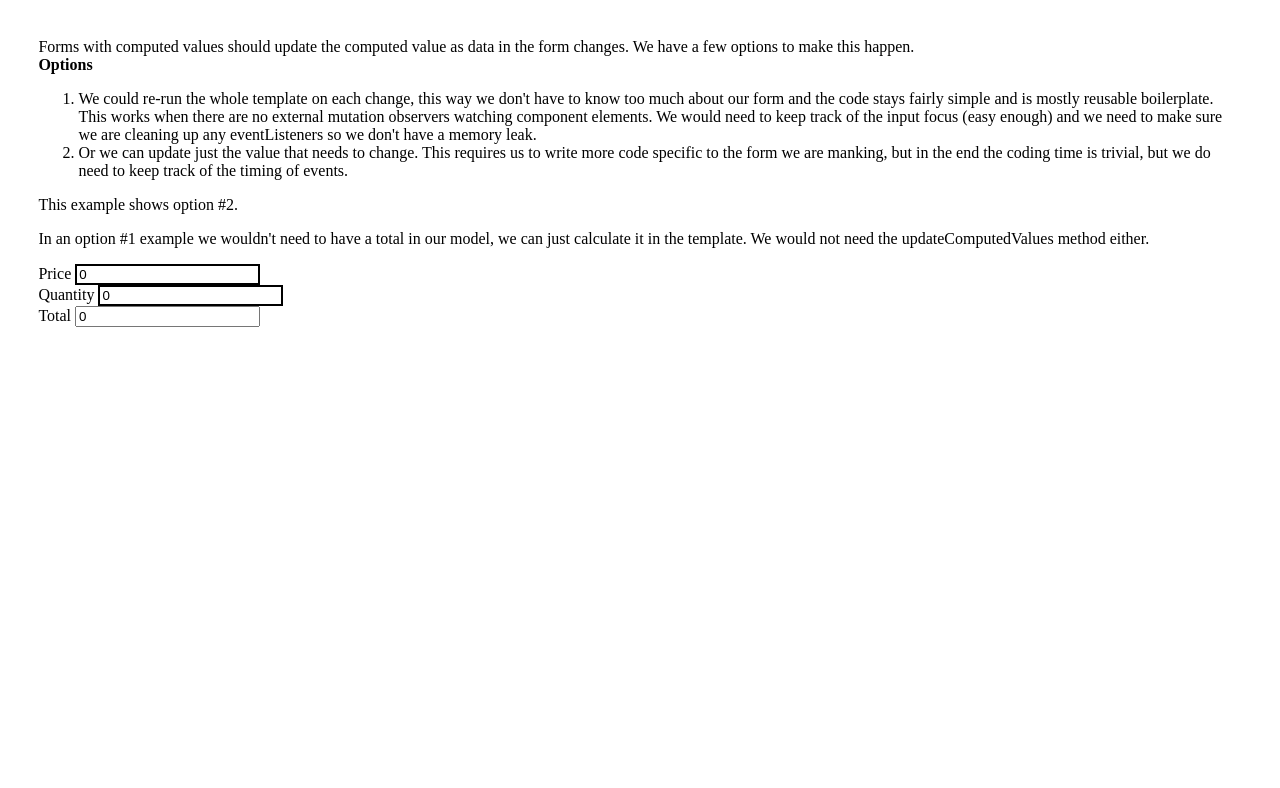
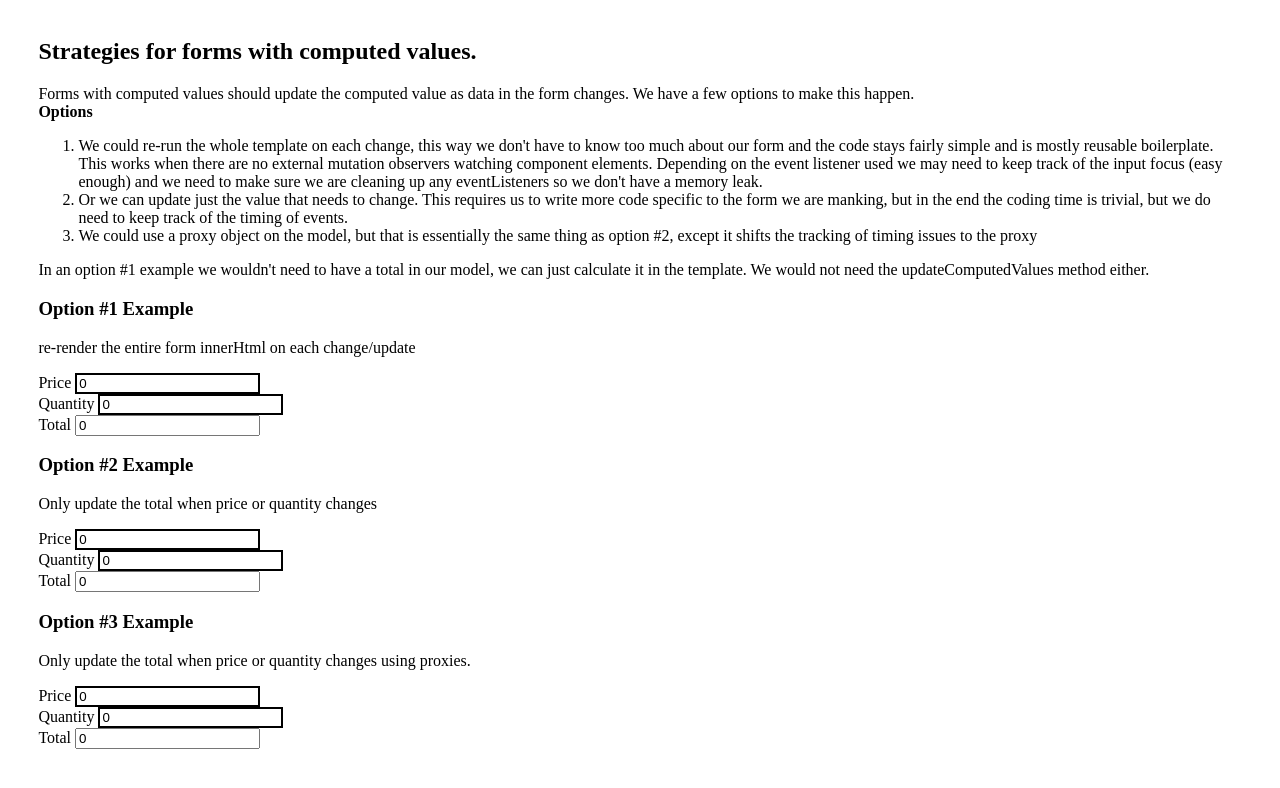
Before and after one commit to EricRohlfs/es6-playground, a plain HTML site: page examples/form01/index.html in a window 1280 px wide. Drawn offline with Linux system fonts and the light colour scheme.

Commit message:
added all three examples

```diff
--- /dev/null
+++ b/examples/form01/checkoutForm01.js
@@ -0,0 +1,41 @@
+export class checkoutForm01 extends HTMLFormElement {
+
+  constructor(){
+    super()
+    // it is a good idea to have the a default version of the model in the constructor this will prevent any undefined errors later in the template or in any calculations.
+    this.model = {
+      price: 0,
+      quantity: 0,
+      total:0
+    }
+  }
+
+  connectedCallback(){
+    this.innerHTML = this.templateLit()
+    this.addEventListener('change', ()=>{
+      this.model = Object.fromEntries(new FormData(this).entries())
+      this.innerHTML = this.templateLit()
+    })
+  }
+
+  templateLit(){
+    // in production data/model needs to be sanitized
+    return `
+      <h3>Option #1 Example</h3>
+      <p>re-render the entire form innerHtml on each change/update</p>
+      <div>
+        <label for="price">Price</label>
+        <input type="number" name="price" value="${this.model.price}" required />
+      </div>
+      <div>
+        <label for="quantity">Quantity</label>
+        <input type="number" name="quantity" value="${this.model.quantity}" required />
+      </div>
+      <div>
+        <label for="total">Total</label>
+        <input readonly id="total" type="text" name="total" value="${this.model.price * this.model.quantity}" />
+      </div>
+    `
+  }
+
+}
--- /dev/null
+++ b/examples/form01/checkoutForm02.js
@@ -0,0 +1,53 @@
+export class checkoutForm02 extends HTMLFormElement {
+
+  constructor(){
+    super()
+    // it is a good idea to have the a default version of the model in the constructor this will prevent any undefined errors later in the template or in any calculations.
+    this.model = {
+      price: 0,
+      quantity: 0,
+      total:0
+    }
+  }
+
+  connectedCallback(){
+    this.calculateTotal() // need to re-calculate just incase the data is being retrieved form sessionStorage or from a server.
+    this.innerHTML = this.templateLit()
+    this.addEventListener('change', ()=>{
+      this.model = Object.fromEntries(new FormData(this).entries())
+      this.updateComputedValues()
+    })
+  }
+
+  calculateTotal(){
+    this.model.total = this.model.price * this.model.quantity
+  }
+
+  updateComputedValues(){
+    this.calculateTotal()
+    const totalEle = this.querySelector(':scope #total')
+    totalEle.setAttribute('value', this.model.total)
+  }
+
+  templateLit(){
+    // in production data/model needs to be sanitized
+    return `
+
+      <h3>Option #2 Example</h3>
+      <p>Only update the total when price or quantity changes</p>
+      <div>
+        <label for="price">Price</label>
+        <input type="number" name="price" value="${this.model.price}" required />
+      </div>
+      <div>
+        <label for="quantity">Quantity</label>
+        <input type="number" name="quantity" value="${this.model.quantity}" required />
+      </div>
+      <div>
+        <label for="total">Total</label>
+        <input readonly id="total" type="text" name="total" value="${this.model.total}" />
+      </div>
+    `
+  }
+
+}
--- /dev/null
+++ b/examples/form01/checkoutForm03.js
@@ -0,0 +1,58 @@
+export class checkoutForm03 extends HTMLFormElement {
+
+  constructor(){
+    super()
+    // it is a good idea to have the a default version of the model in the constructor this will prevent any undefined errors later in the template or in any calculations.
+    const defaultModel = {
+      price: 0,
+      quantity: 0,
+      total: 0
+    }
+
+    const self = this // yeah, not ideal but works till I find a better way
+    this.model = new Proxy(defaultModel, {
+      get(obj, prop) {
+        return prop in obj ? obj[prop]:null
+      },
+      set(obj, prop, value) {
+        if(!(prop in obj)) return
+        if(obj[prop] === value) return
+         // we could check and cast any strings to int's here as well
+        obj[prop] = value;
+        obj.total = obj.price * obj.quantity // update the model
+        self.querySelector(':scope #total').setAttribute('value', self.model.total) // update the DOM
+        return true
+      }
+    })
+  }
+
+  connectedCallback(){
+    this.innerHTML = this.templateLit()
+    this.addEventListener('change', (evt)=>{
+      // const tempModel = Object.fromEntries(new FormData(this).entries())
+      const propName = evt.target.name
+      this.model[propName] = evt.target.value
+    })
+  }
+
+  templateLit(){
+    // in production data/model needs to be sanitized
+    return `
+      <h3>Option #3 Example</h3>
+      <p>Only update the total when price or quantity changes using proxies.</p>
+      <div>
+        <label for="price">Price</label>
+        <input type="number" name="price" value="${this.model.price}" required />
+      </div>
+      <div>
+        <label for="quantity">Quantity</label>
+        <input type="number" name="quantity" value="${this.model.quantity}" required />
+      </div>
+      <div>
+        <label for="total">Total</label>
+        <input readonly id="total" type="text" name="total" value="${this.model.total}" />
+      </div>
+    `
+  }
+
+}
--- a/examples/form01/index.html
+++ b/examples/form01/index.html
@@ -1,11 +1,7 @@
 <html>
   <head>
     <script type="module">
-      import {checkoutForm, checkoutFormStyle} from './index.js'
-      customElements.define('checkout-form', checkoutForm, { extends:'form' })
-      customElements.define('checkout-form-style', checkoutFormStyle, { extends:'style'})
-      document.head.append(new checkoutFormStyle)
-      document.body.append(new checkoutForm())
+      import './index.js'
     </script>
     <style>
       body {
@@ -13,5 +9,24 @@
       }
     </style>
   </head>
-  <body></body>
+  <body>
+    <h2>Strategies for forms with computed values.</h2>
+    <p>
+      Forms with computed values should update the computed value as data in the form changes.
+      We have a few options to make this happen.
+      <br/>
+      <b>Options</b>
+      <ol>
+        <li>We could re-run the whole template on each change, this way we don't have to know too much about our form and the code stays fairly simple and is mostly reusable boilerplate.
+            This works when there are no external mutation observers watching component elements. Depending on the event listener used we may need to keep track of the input focus (easy enough) and we need to make sure we are cleaning up any eventListeners so we don't have a memory leak.</li>
+        <li> Or we can update just the value that needs to change. This requires us to write more code specific to the form we are manking, but in the end the coding time is trivial, but we do need to keep track of the timing of events.</li>
+        <li> We could use a proxy object on the model, but that is essentially the same thing as option #2, except it shifts the tracking of timing issues to the proxy
+      </ol>
+      </p>
+      <p>
+      In an option #1 example we wouldn't need to have a total in our model, we can just calculate it in the template.
+      We would not need the updateComputedValues method either.
+    </p>
+
+  </body>
 </html>
--- a/examples/form01/index.js
+++ b/examples/form01/index.js
@@ -1,68 +1,7 @@
-export class checkoutForm extends HTMLFormElement {
 
-  constructor(){
-    super()
-    this.model = {
-      price: 0,
-      quantity: 0,
-      total:0
-    }
-  }
-
-  connectedCallback(){
-    this.calculateTotal() // need to re-calculate just incase the data is being retrieved form sessionStorage or from a server.
-    this.innerHTML = this.templateLit()
-    this.addEventListener('change', ()=>{
-      this.model = Object.fromEntries(new FormData(this).entries())
-      this.updateComputedValues()
-    })
-  }
-
-  calculateTotal(){
-    this.model.total = this.model.price * this.model.quantity
-  }
-
-  updateComputedValues(){
-    this.calculateTotal()
-    const totalEle = this.querySelector(':scope #total')
-    totalEle.setAttribute('value', this.model.total)
-  }
-
-  templateLit(){
-    // in production data/model needs to be sanitized
-    return `
-      <p>
-        Forms with computed values should update the computed value as data in the form changes.
-        We have a few options to make this happen.
-        <br/>
-        <b>Options</b>
-        <ol>
-          <li>We could re-run the whole template on each change, this way we don't have to know too much about our form and the code stays fairly simple and is mostly reusable boilerplate.
-              This works when there are no external mutation observers watching component elements. We would need to keep track of the input focus (easy enough) and we need to make sure we are cleaning up any eventListeners so we don't have a memory leak.</li>
-          <li> Or we can update just the value that needs to change. This requires us to write more code specific to the form we are manking, but in the end the coding time is trivial, but we do need to keep track of the timing of events.</li>
-        </ol>
-        This example shows option #2.
-        </p>
-        <p>
-        In an option #1 example we wouldn't need to have a total in our model, we can just calculate it in the template.
-        We would not need the updateComputedValues method either.
-      </p>
-      <div>
-        <label for="price">Price</label>
-        <input type="number" name="price" value="${this.model.price}" required />
-      </div>
-      <div>
-        <label for="quantity">Quantity</label>
-        <input type="number" name="quantity" value="${this.model.quantity}" required />
-      </div>
-      <div>
-        <label for="total">Total</label>
-        <input readonly id="total" type="text" name="total" value="${this.model.total}" />
-      </div>
-    `
-  }
-
-}
+import { checkoutForm01 } from './checkoutForm01.js'
+import { checkoutForm02 } from './checkoutForm02.js'
+import { checkoutForm03 } from './checkoutForm03.js'
 
 export class checkoutFormStyle extends HTMLStyleElement {
   connectedCallback(){
@@ -77,3 +16,12 @@ export class checkoutFormStyle extends HTMLStyleElement {
     `
   }
 }
+
+customElements.define('checkout-form-01', checkoutForm01, { extends: 'form'})
+customElements.define('checkout-form-02', checkoutForm02, { extends:'form' })
+customElements.define('checkout-form-03', checkoutForm03, { extends:'form' })
+customElements.define('checkout-form-style', checkoutFormStyle, { extends:'style'})
+document.body.append(new checkoutForm01())
+document.body.append(new checkoutForm02())
+document.body.append(new checkoutForm03())
+document.head.append(new checkoutFormStyle)
```
